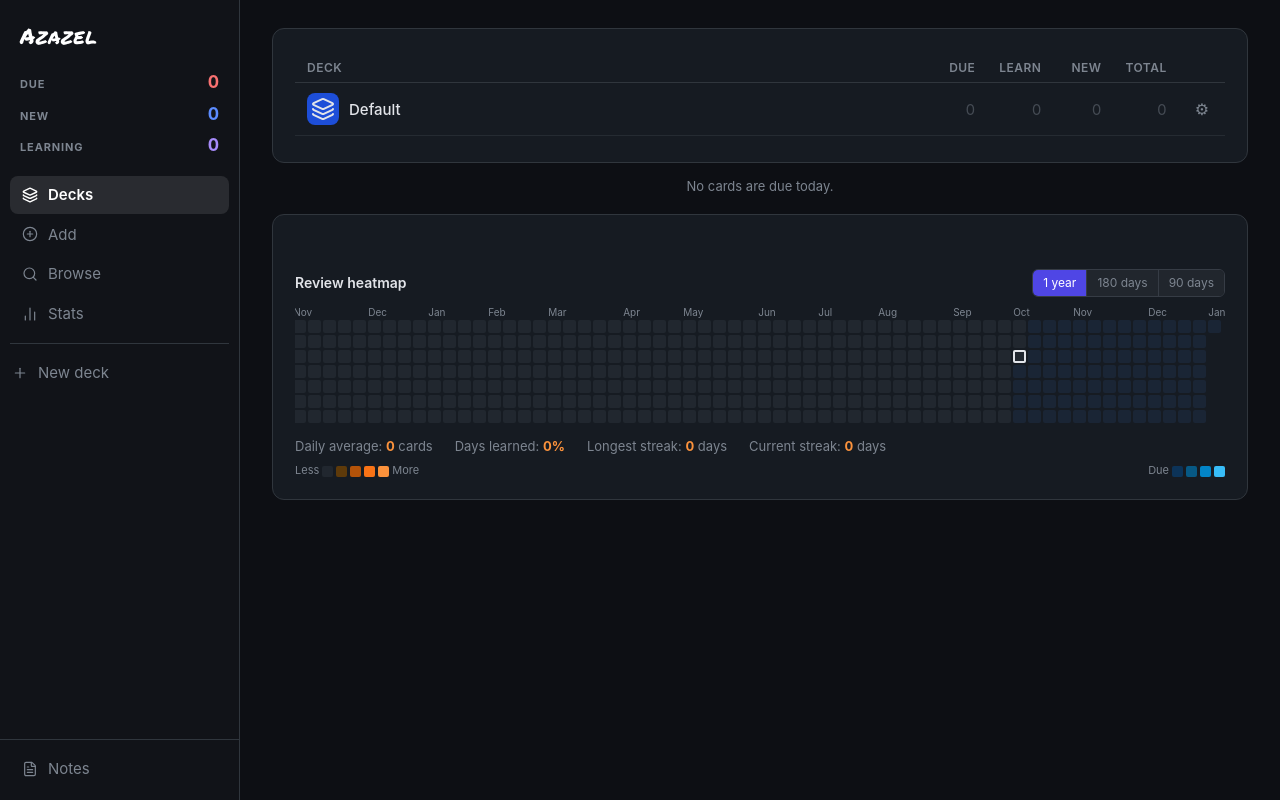
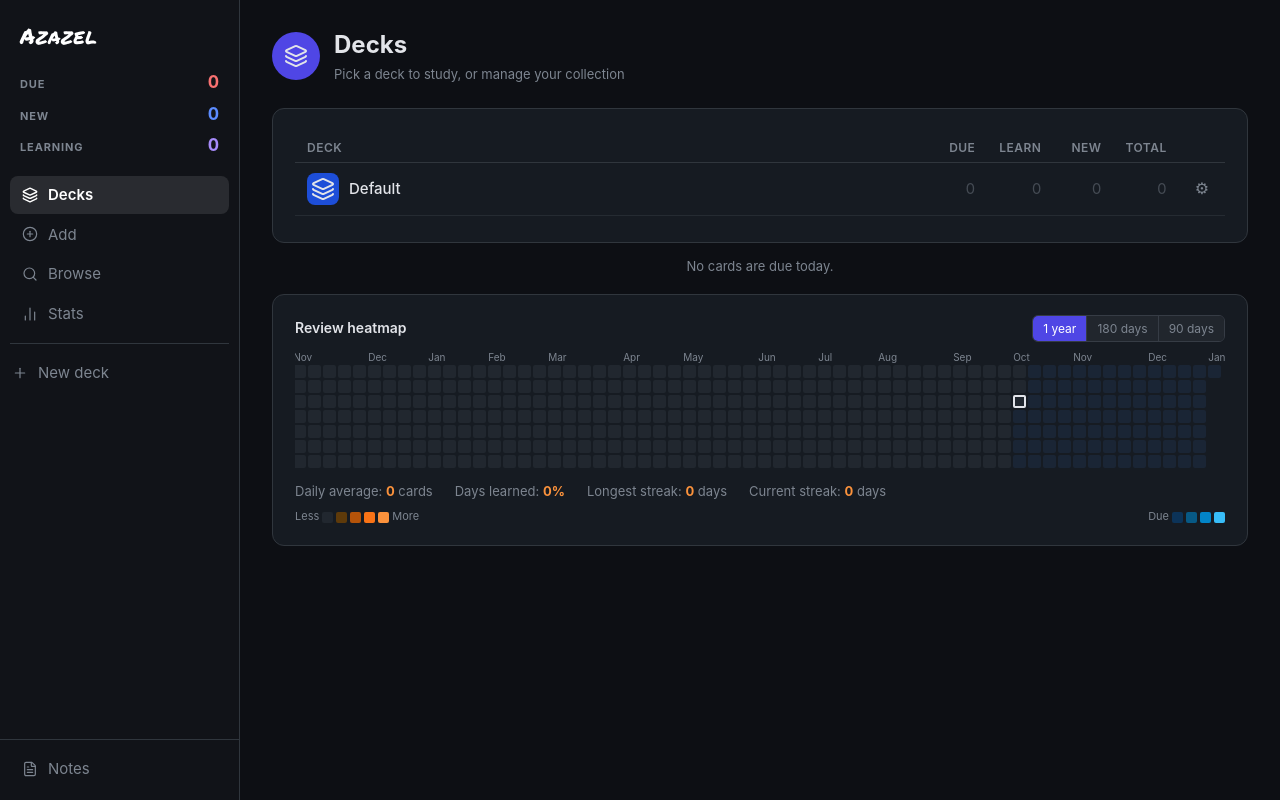
Before and after one commit to Nishanth-Siraj/my-notes-app, a FastAPI app: page /quiz in a window 1280 px wide. Run offline with FastAPI, Linux system fonts and the light colour scheme; data comes from the database, SQL or seed files in the repository; data that the repository does not hold is empty; some libraries are stand-ins or nearby versions.

Commit message:
Decks: add page header, remove gap above heatmap
Co-Authored-By: Claude Opus 5.5 <noreply@anthropic.com>

```diff
--- a/notes_app/templates/anki_decks.html
+++ b/notes_app/templates/anki_decks.html
@@ -30,6 +30,15 @@
 {% endblock %}
 
 {% block content %}
+<div class="ac-header">
+  <div class="ac-title-group">
+    <div class="ac-hero-icon"><i data-lucide="layers"></i></div>
+    <div>
+      <h1 class="ac-title">Decks</h1>
+      <p class="ac-subtitle">Pick a deck to study, or manage your collection</p>
+    </div>
+  </div>
+</div>
 <div class="panel panel-menus">
 <table class="decks" id="decks">
   <thead>
@@ -77,7 +86,7 @@
 
 <!-- Review heatmap -->
 <div class="panel" style="margin-top:16px">
-<section class="heatmap-wrap" id="heatmap" data-days="365" data-today-due="{{ ns.due + ns.learn }}"></section>
+<section class="heatmap-wrap" id="heatmap" style="margin-top:0" data-days="365" data-today-due="{{ ns.due + ns.learn }}"></section>
 </div>
 {% endblock %}
 
```
